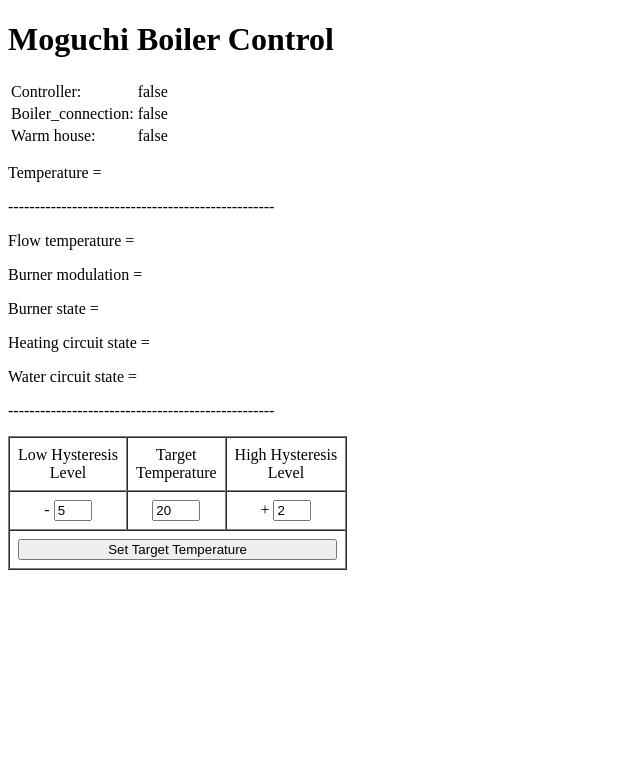
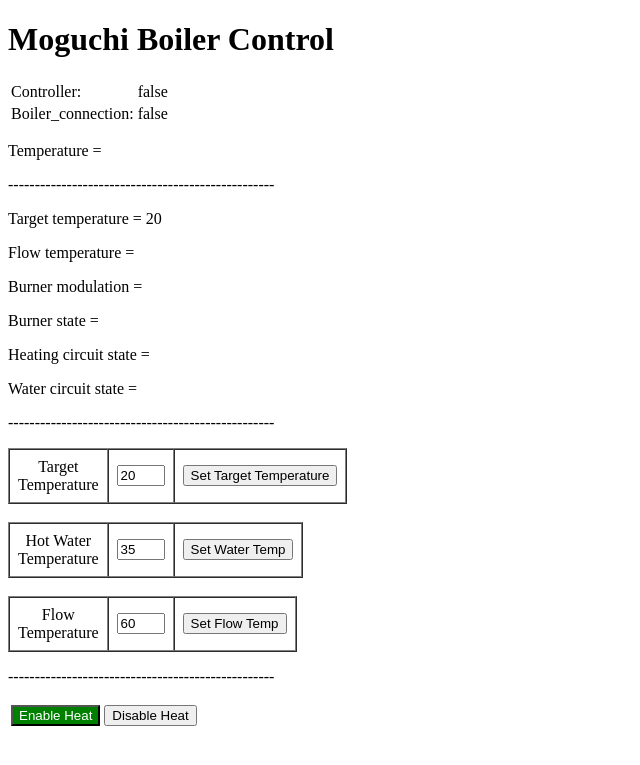
Before and after one commit to bobreg/moguchi, a Django app: page / in a window 1280 px wide. Shown: the top 765 px of the page, without its empty margins (0-640 px from the left). Run offline with Django 5.2, Linux system fonts and the light colour scheme; some libraries are stand-ins or nearby versions.

Commit message:
is ready for constant work

```diff
--- a/moguchi/urls.py
+++ b/moguchi/urls.py
@@ -3,6 +3,7 @@ import sys
 import time
 import os
 import signal
+import atexit
 
 from django.contrib import admin
 from django.urls import path
@@ -10,27 +11,27 @@ from .views import m_moguchi_controller
 from .views import index
 from django.conf import settings
 from django.conf.urls.static import static
-from .views import get_boiler_data
+from .views import get_boiler_data, set_target_temp, set_home_heating, set_water_temp, set_flow_temp
 
 urlpatterns = [
     path('admin/', admin.site.urls),
     path('', index, name='index'),
     path('get-boiler-data/', get_boiler_data, name='get_boiler_data'),
+    path('set-target-temp/', set_target_temp, name='set_target_temp'),
+    path('set-home-heating/', set_home_heating, name='set_home_heating'),
+    path('set-water-temp/', set_water_temp, name='set_water_temp'),
+    path('set-flow-temp/', set_flow_temp, name='set_flow_temp'),
 ] + static(settings.STATIC_URL, document_root=settings.STATIC_ROOT or (settings.BASE_DIR / "static"))
 
-def stop_controller_poll(signum, frame):
+def stop_controller_poll():
     print("Server shutdown!")
-
     m_moguchi_controller.m_work = False
-
     if thread and thread.is_alive():
         thread.join(timeout=3)
 
     sys.exit(0)
 
-if 'runserver' in sys.argv:
-    signal.signal(signal.SIGINT, stop_controller_poll)   # Handles Ctrl+C
-    signal.signal(signal.SIGTERM, stop_controller_poll)  # Handles Linux systemctl stop
+atexit.register(stop_controller_poll)
 
 # 2. Fire the thread
 thread = threading.Thread(target=m_moguchi_controller.work, daemon=True)
--- a/moguchi/views.py
+++ b/moguchi/views.py
@@ -2,11 +2,61 @@ from django.views import View
 from django.shortcuts import render
 from moguchi_control import Moguchi
 from django.http import JsonResponse
+import json
 
 m_moguchi_controller = Moguchi()
 
 def index(request):
     return render(request, 'index.html', m_moguchi_controller.get_data())
 
+
 def get_boiler_data(request):
     return JsonResponse(m_moguchi_controller.get_data())
+
+
+def set_target_temp(request):
+    if request.method == 'POST':
+        try:
+            data = json.loads(request.body)
+            new_temp = int(data.get('target_temp'))
+            if m_moguchi_controller.set_target_temperature(new_temp):
+                return JsonResponse({'status': 'ok', 'target_temp': new_temp})
+            else:
+                return JsonResponse({'status': 'error', 'message': str(e)}, status=400)
+        except Exception as e:
+            return JsonResponse({'status': 'error', 'message': str(e)}, status=400)
+
+
+def set_water_temp(request):
+    if request.method == 'POST':
+        try:
+            data = json.loads(request.body)
+            new_temp = int(data.get('water_temp'))
+            if m_moguchi_controller.set_water_temp(new_temp):
+                return JsonResponse({'status': 'ok', 'water_temp': new_temp})
+            return JsonResponse({'status': 'error', 'message': 'Modbus write failed'}, status=500)
+        except Exception as e:
+            return JsonResponse({'status': 'error', 'message': str(e)}, status=400)
+
+def set_flow_temp(request):
+    if request.method == 'POST':
+        try:
+            data = json.loads(request.body)
+            new_temp = float(data.get('flow_temp'))
+            if m_moguchi_controller.set_flow_temp(new_temp):
+                return JsonResponse({'status': 'ok', 'flow_temp': new_temp})
+            return JsonResponse({'status': 'error', 'message': 'Modbus write failed'}, status=500)
+        except Exception as e:
+            return JsonResponse({'status': 'error', 'message': str(e)}, status=400)
+
+
+
+def set_home_heating(request):
+    if request.method == 'POST':
+        try:
+            data = json.loads(request.body)
+            flag = bool(data.get('heat_house'))
+            m_moguchi_controller.set_home_heating(flag)
+            return JsonResponse({'status': 'ok', 'heat_house': flag})
+        except Exception as e:
+            return JsonResponse({'status': 'error', 'message': str(e)}, status=400)
--- a/static/scripts.js
+++ b/static/scripts.js
@@ -1,4 +1,93 @@
 $(document).ready(function() {
+    let csrfToken = $('[name=csrfmiddlewaretoken]').val();
+    $.ajaxSetup({
+        headers: { 'X-CSRFToken': csrfToken }
+    });
+
+    function updateHeatButtons(isHeatingEnabled) {
+        if (isHeatingEnabled) {
+            $('#enable_heat_button').removeClass('normal_button').addClass('enable_button');
+            $('#disable_heat_button').removeClass('disable_button').addClass('normal_button');
+        } else {
+            $('#enable_heat_button').removeClass('enable_button').addClass('normal_button');
+            $('#disable_heat_button').removeClass('normal_button').addClass('disable_button');
+        }
+    }
+
+    function sendHeatState(flag) {
+        $.ajax({
+            url: '/set-home-heating/',
+            type: 'POST',
+            contentType: 'application/json',
+            data: JSON.stringify({ heat_house: flag }),
+            success: function(response) {
+                console.log('House warming state switched successfully.')
+            },
+            error: function(xhr) {
+                alert('Request error: ' + xhr.responseText);
+            }
+        });
+    }
+
+    $('#enable_heat_button').click(function() {
+        sendHeatState(true);
+    });
+
+    $('#disable_heat_button').click(function() {
+        sendHeatState(false);
+    });
+
+
+    $('#set_temp_button').click(function() {
+        let tempValue = $('#target_temp_input').val();
+        let csrfToken = $('[name=csrfmiddlewaretoken]').val();
+
+        $.ajax({
+            url: '/set-target-temp/',
+            type: 'POST',
+            contentType: 'application/json',
+            data: JSON.stringify({ target_temp: tempValue }),
+            success: function(response) {
+                console.log('Success:', response);
+            },
+            error: function(xhr) {
+                alert('Request error: ' + xhr.responseText);
+            }
+        });
+    });
+
+    $('#set_water_temp_button').click(function() {
+        let waterTemp = $('#water_temp_input').val();
+        $.ajax({
+            url: '/set-water-temp/',
+            type: 'POST',
+            contentType: 'application/json',
+            data: JSON.stringify({ water_temp: waterTemp }),
+            success: function(response) {
+                console.log('Target Water Temperature stored in EEPROM:', response);
+            },
+            error: function(xhr) {
+                alert('Request error: ' + xhr.responseText);
+            }
+        });
+    });
+
+    $('#set_flow_temp_button').click(function() {
+        let flowTemp = $('#flow_temp_input').val();
+        $.ajax({
+            url: '/set-flow-temp/',
+            type: 'POST',
+            contentType: 'application/json',
+            data: JSON.stringify({ flow_temp: flowTemp }),
+            success: function(response) {
+                console.log('Target Flow Temperature stored in EEPROM:', response);
+            },
+            error: function(xhr) {
+                alert('Request error: ' + xhr.responseText);
+            }
+        });
+    });
+
     function pollBoilerData() {
         $.ajax({
             url: '/get-boiler-data/',
@@ -15,6 +104,11 @@ $(document).ready(function() {
                 $('#boiler_accepted_command_id').text(data.boiler_accepted_command);
                 $('#boiler_connection_id').text(data.boiler_connection);
                 $('#controller_connection_id').text(data.controller_connection);
+                $('#target_temperature_id').text(data.target_temperature)
+                $('#water_temp_input').text(data.water_temp)
+
+
+                updateHeatButtons(data.heat_house);
             },
             error: function(xhr, status, error) {
                 console.error("Polling error:", error);
--- /dev/null
+++ b/static/styles.css
@@ -0,0 +1,15 @@
+.enable_button {
+    background-color: green;
+    color: white;
+    width: 100%;
+}
+
+.disable_button {
+    background-color: #d9534f; /* Красный для активного стопа */
+    color: white;
+    width: 100%;
+}
+
+.normal_button {
+    width: 100%;
+}
--- a/templates/index.html
+++ b/templates/index.html
@@ -5,9 +5,11 @@
         <meta charset="UTF-8">
         <meta name="viewport" content="width=device-width, initial-scale=1.0">
         <title>Moguchi Control</title>
+        <link rel="stylesheet" href="{% static 'styles.css' %}?v=1.0">
     </head>
     <body>
         <h1>Moguchi Boiler Control</h1>
+        {% csrf_token %}
         <table>
             <tr>
                 <td>
@@ -25,25 +27,66 @@
                     <span id="boiler_connection_id">{{boiler_connection}}</span>
                 </td>
             </tr>
-            <tr>
-                <td>
-                    Warm house:
-                </td>
-                <td>
-                    <span id="warm_house_id">{{warm_house}}</span>
-                </td>
-            </tr>
         </table>
 
         <p>Temperature = <span id="temperature_id">{{temperature}}</span></p>
         <p>--------------------------------------------------</p>
+        <p>Target temperature = <span id="target_temperature_id">{{target_temperature}}</span></p>
         <p>Flow temperature = <span id="flow_temperature_id">{{flow_temperature}}</span></p>
         <p>Burner modulation = <span id="burner_modulation_id">{{burner_modulation}}</span></p>
         <p>Burner state = <span id="burner_state_id">{{burner_state}}</span></p>
         <p>Heating circuit state = <span id="heating_circuit_state_id">{{heating_circuit_state}}</span></p>
         <p>Water circuit state = <span id="water_circuit_state_id">{{water_circuit_state}}</span></p>
         <p>--------------------------------------------------</p>
-        <table border=1 cellpadding="8" cellspacing="0" style="text-align: center;">
+        <table border=1 cellpadding="8" cellspacing="0" style="text-align: center;" id="set_temp_table">
+            <tr>
+                <td>Target<br>Temperature</td>
+                <td>
+                    <input type="number" value="{{target_temperature}}" style="width: 40px;" id="target_temp_input">
+                </td>
+                <td>
+                    <button style="width: 100%;" id="set_temp_button">Set Target Temperature</button>
+                </td>
+            </tr>
+        </table>
+        <br>
+        <table border="1" cellpadding="8" cellspacing="0" style="text-align: center;">
+            <tr>
+                <td>Hot Water<br>Temperature</td>
+                <td>
+                    <input type="number" value="{{water_temp}}" style="width: 40px;" id="water_temp_input">
+                </td>
+                <td>
+                    <button style="width: 100%;" id="set_water_temp_button">Set Water Temp</button>
+                </td>
+            </tr>
+        </table>
+        <br>
+        <table border="1" cellpadding="8" cellspacing="0" style="text-align: center;">
+            <tr>
+                <td>Flow<br>Temperature</td>
+                <td>
+                    <input type="number" value="{{flow_setpoint}}" style="width: 40px;" id="flow_temp_input">
+                </td>
+                <td>
+                    <button style="width: 100%;" id="set_flow_temp_button">Set Flow Temp</button>
+                </td>
+            </tr>
+        </table>
+        <p>--------------------------------------------------</p>
+        <table>
+            <tr>
+                <td>
+                    <button class="normal_button" id="enable_heat_button">Enable Heat</button>
+                </td>
+                <td>
+                    <button class="normal_button" id="disable_heat_button">Disable Heat</button>
+                </td>
+            </tr>
+        </table>
+
+
+        <!-- <table border=1 cellpadding="8" cellspacing="0" style="text-align: center;">
             <tr>
                 <td>Low Hysteresis<br>Level</td>
                 <td>Target<br>Temperature</td>
@@ -67,7 +110,7 @@
                     <button style="width: 100%;">Set Target Temperature</button>
                 </td>
             </tr>
-        </table>
+        </table> -->
 
         <script src="{% static 'jquery.js' %}"></script>
         <script src="{% static 'scripts.js' %}?v=1.1"></script>
```
Also changed, not shown: moguchi_control.py (+138 -65 lines), 1 other file.
